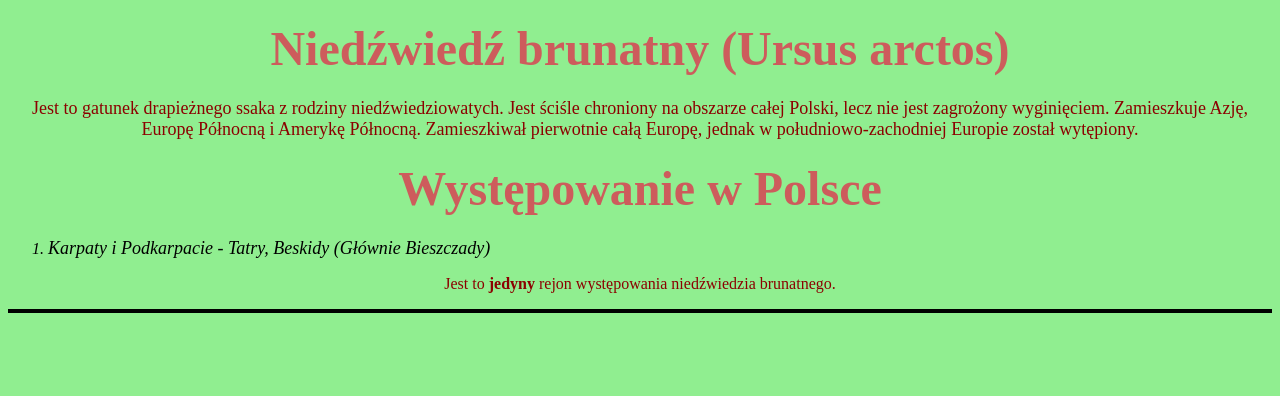
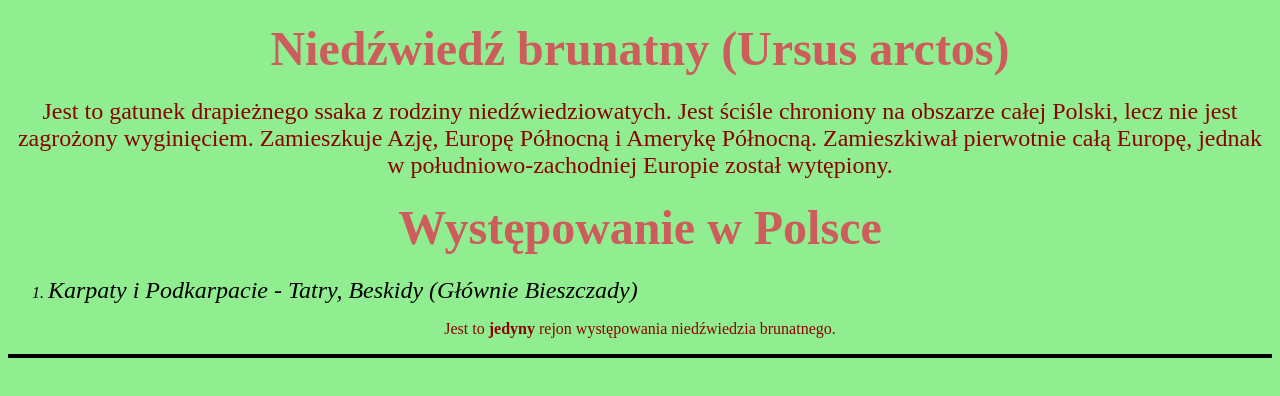
Before and after one commit to aaaaaaaaaaxd/aaaaaaaaaaxd.github.io, a plain HTML site: page index.html in a window 1280 px wide. Drawn offline with Linux system fonts and the light colour scheme.

Commit message:
Update index.html

```diff
--- a/index.html
+++ b/index.html
@@ -13,10 +13,10 @@
     </head>
      <body BGCOLOR="lightgreen">
          <H1><FONT SIZE="11"> Niedźwiedź brunatny (Ursus arctos) </H1></FONT>
-         <P><FONT SIZE="4"> Jest to gatunek drapieżnego ssaka z rodziny niedźwiedziowatych. Jest ściśle chroniony na obszarze całej Polski, lecz nie jest zagrożony wyginięciem. Zamieszkuje Azję, Europę Północną i Amerykę Północną. Zamieszkiwał pierwotnie całą Europę, jednak w południowo-zachodniej Europie został wytępiony. </P></FONT>
+         <P><FONT SIZE="5"> Jest to gatunek drapieżnego ssaka z rodziny niedźwiedziowatych. Jest ściśle chroniony na obszarze całej Polski, lecz nie jest zagrożony wyginięciem. Zamieszkuje Azję, Europę Północną i Amerykę Północną. Zamieszkiwał pierwotnie całą Europę, jednak w południowo-zachodniej Europie został wytępiony. </P></FONT>
              <H1><FONT SIZE="10"> Występowanie w Polsce </H1></FONT>
       <OL>
-          <I><LI><FONT SIZE="4"> Karpaty i Podkarpacie - Tatry, Beskidy (Głównie Bieszczady)</LI></I></FONT>
+          <I><LI><FONT SIZE="5"> Karpaty i Podkarpacie - Tatry, Beskidy (Głównie Bieszczady)</LI></I></FONT>
               </OL>
          <P> Jest to <B>jedyny</B> rejon występowania niedźwiedzia brunatnego. </P>
       <HR size="4" color="black">
```
